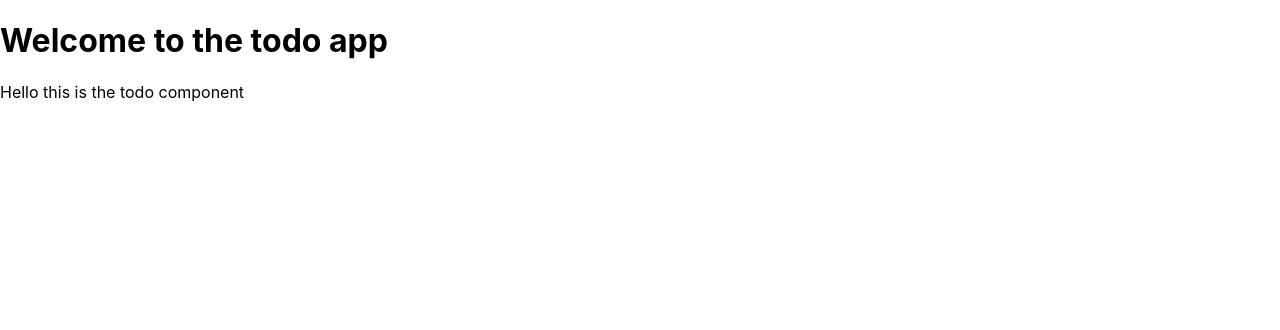
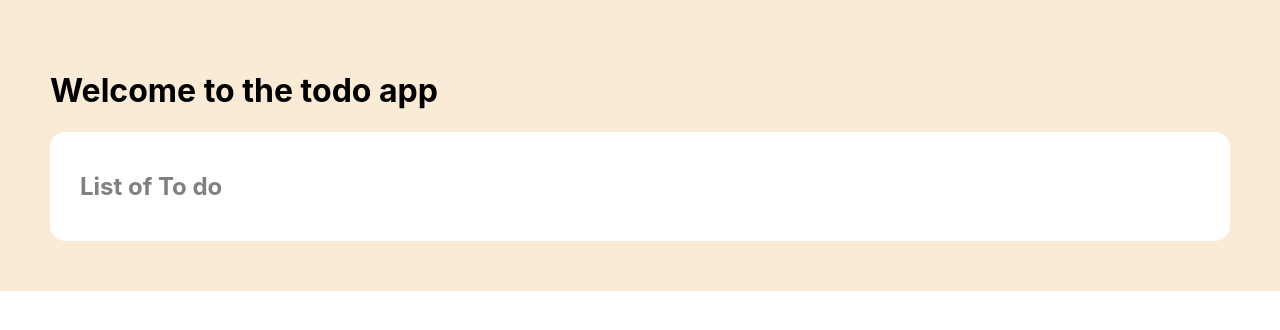
Before and after one commit to kavindidilhara/mern-todo-app, a React (Create React App) app in the folder frontend/: page / in a window 1280 px wide. Shown: the top 330 px of the page. Built offline with nearby package versions, Linux system fonts and the light colour scheme.

Commit message:
Update styling

```diff
--- a/frontend/package.json
+++ b/frontend/package.json
@@ -11,6 +11,7 @@
     "react-dom": "^19.1.0",
     "react-scripts": "5.0.1",
     "styled-component": "^2.8.0",
+    "styled-components": "^6.1.19",
     "web-vitals": "^2.1.4"
   },
   "scripts": {
--- a/frontend/src/App.css
+++ b/frontend/src/App.css
@@ -1,4 +1,8 @@
-.App{
-  margin:0 ;
-  padding: 0;
+.App {
+  margin: 0;
+  padding: 50px;
+  background-color: antiquewhite;
+  font-weight: 500;
+  font-size: 1.2 rem;
+  height: 100wh;
 }
--- a/frontend/src/components/index.js
+++ b/frontend/src/components/index.js
@@ -1,7 +1,16 @@
 import React from "react";
+import { Container } from "./styles";
 
 function Todo() {
-  return (<div>Hello this is the todo component</div>)
+  return (
+    <Container>
+      <h2>List of To do</h2>
+      {/*Form component*/}
+      {/*To do List*/}
+      {/*Key*/}
+      {/*Author component*/}
+    </Container>
+  );
 }
 
 export default Todo;
--- a/frontend/src/components/styles.js
+++ b/frontend/src/components/styles.js
@@ -0,0 +1,8 @@
+import styled from "styled-components";
+
+export const Container = styled.div`
+  background-color: white;
+  color: grey;
+  border-radius: 15px;
+  padding: 20px 30px;
+`;
```
Also changed, not shown: 1 other file (tests, documents, lock files or other folders).
